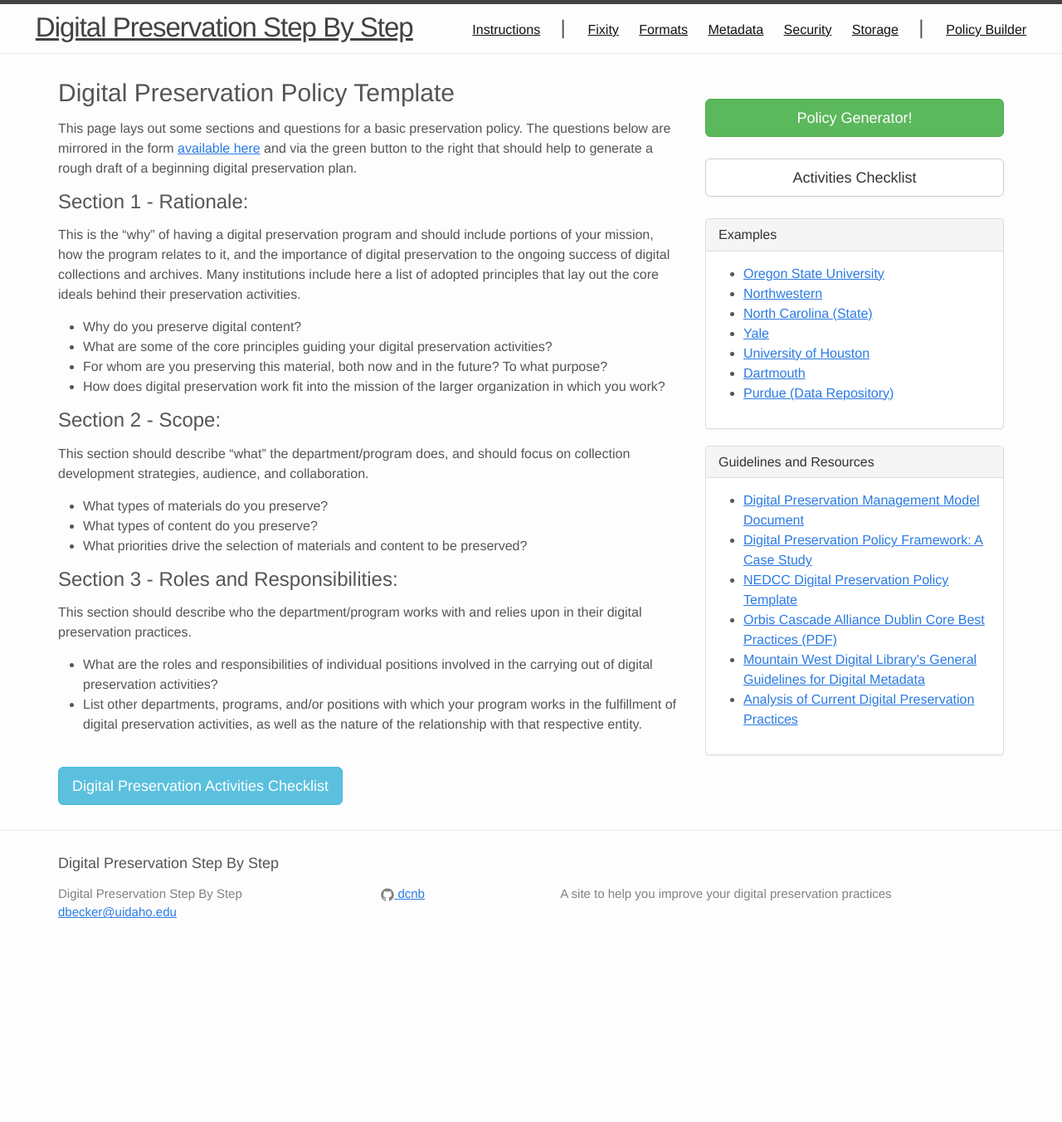
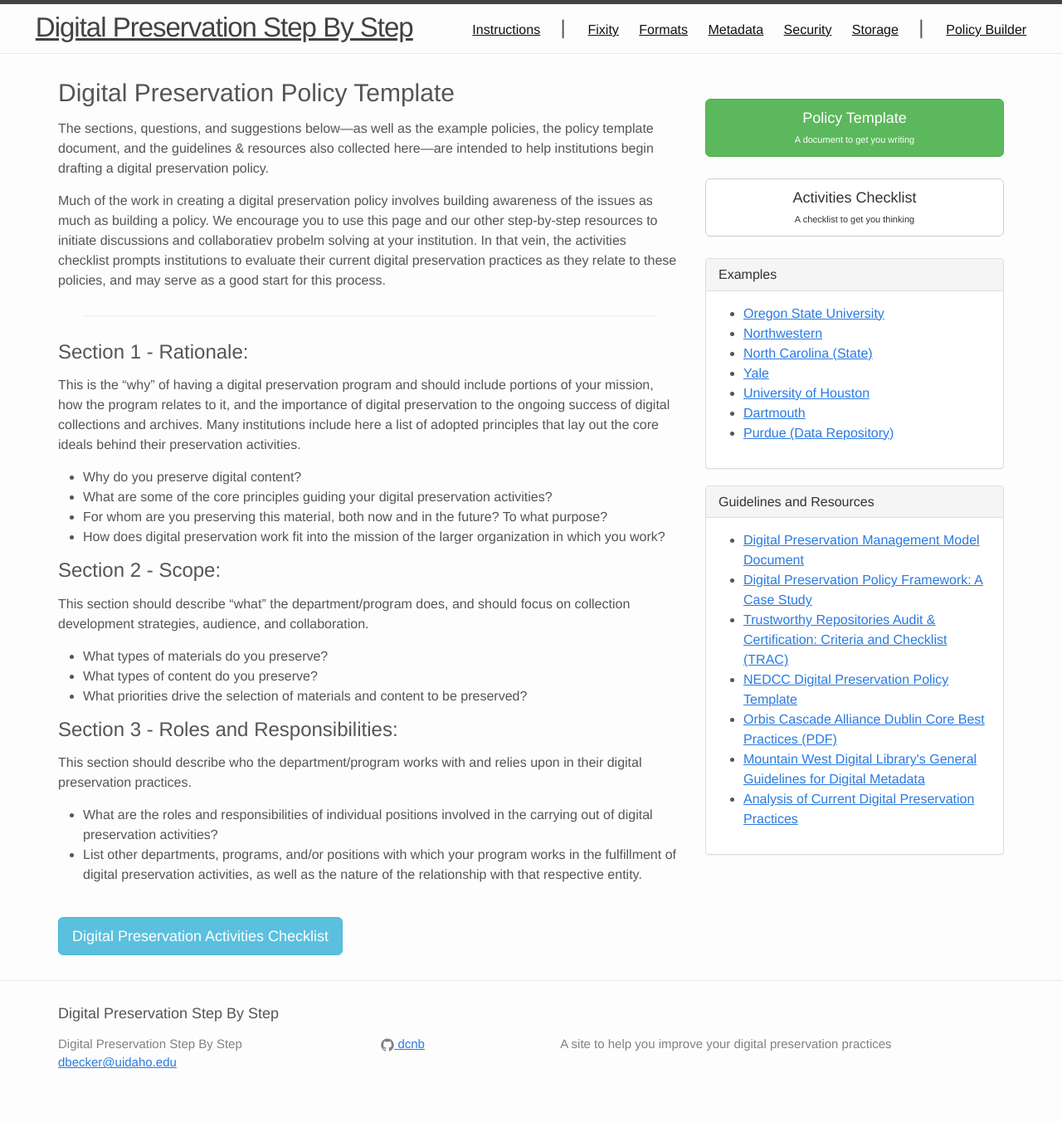
Before and after one commit to dcnb/digprezsteps, a Jekyll site: the page built from policy.md, in a window 1280 px wide. Shown: the whole page at 83% size. Built offline with Jekyll 4.4.1, drawn with Linux system fonts in a browser that asks for light colours; before the commit the page ends 1171 px from its top, so only the background shows below that.

Commit message:
Update resources with TRAC and plan page intro; changed to tempalte docs from forms

```diff
--- a/_data/plan.yml
+++ b/_data/plan.yml
@@ -3,6 +3,9 @@
   description:
 - title: "Digital Preservation Policy Framework: A Case Study"
   url: http://er.educause.edu/articles/2014/7/digital-preservation-policy-framework-a-case-study
+  description:
+- title: "Trustworthy Repositories Audit & Certification: Criteria and Checklist (TRAC)"
+  url: http://www.crl.edu/archiving-preservation/digital-archives/metrics-assessing-and-certifying/trac
   description:
 - title: NEDCC Digital Preservation Policy Template
   url: https://www.nedcc.org/assets/media/documents/SoDAExerciseToolkit.pdf
--- a/_includes/metadata/step1.html
+++ b/_includes/metadata/step1.html
@@ -1,7 +1,6 @@
 <ol>
 <li>Create your digital object inventory &ndash; Conduct a high level overview of digital assets (including born-digital content!), capturing the following information (an <a href="assets/overview_of_digital_assets-Template.xlsx">excel spreadsheet</a> at this point is just fine):
 <br/><br/>
-<a href="assets/laura-sheet.xlsx">Laura's example</a>
 
 <ul>
 <li> Size of existing collection: number of items and storage requirements</li>
--- a/_layouts/plan.html
+++ b/_layouts/plan.html
@@ -16,9 +16,9 @@ layout: default
      </div>
     <div class="col-lg-4 pull-right">
 			<br />
-			<a target="_blank" href="https://docs.google.com/forms/d/e/1FAIpQLSfbI6PxmXgLBai5Bz_SchaZFr5hRijqO7mPGJRoq37VE_DqYg/viewform"><button type="button" class="btn btn-success btn-lg centered col-md-12">Policy Generator!</button></a>
-				<br />	<br /><br /><a target="_blank" href="https://docs.google.com/forms/d/e/1FAIpQLSf3CfHy4TZZWHiLOzmfCFDP2S756sx8bBGGU-7ihVrg05i5kA/viewform?usp=sf_link"><button type="button" class="btn btn-default btn-lg centered col-md-12">Activities Checklist</button></a>
-						<br />		<br />	<br />
+			<a target="_blank" href="assets/DigitalPreservationPolicyTemplate.rtf"><button type="button" class="btn btn-success btn-lg centered col-md-12">Policy Template <br/><span style="font-size:11px;">A document to get you writing</span></button></a>
+				<br />	<br />	<br /><br /><a target="_blank" href="assets/DigitalPreservationActivitiesChecklist.rtf"><button type="button" class="btn btn-default btn-lg centered col-md-12">Activities Checklist<br/><span style="font-size:11px;">A checklist to get you thinking</span></button></a>
+						<br />		<br />	<br />	<br />
  <div class="panel panel-default ">
   <div class="panel-heading">
 		<h3 class="panel-title">Examples</h3>
--- a/policy.md
+++ b/policy.md
@@ -5,8 +5,10 @@ path: policty
 ---
 
 ## Digital Preservation Policy Template
+The sections, questions, and suggestions below&mdash;as well as the example policies, the policy template document, and the guidelines & resources also collected here&mdash;are intended to help institutions begin drafting a digital preservation policy.
 
-This page lays out some sections and questions for a basic preservation policy. The questions below are mirrored in the form <a target="_blank" href="https://docs.google.com/forms/d/e/1FAIpQLSfbI6PxmXgLBai5Bz_SchaZFr5hRijqO7mPGJRoq37VE_DqYg/viewform">available here</a> and via the green button to the right that should help to generate a rough draft of a beginning digital preservation plan.
+Much of the work in creating a digital preservation policy involves building awareness of the issues as much as building a policy. We encourage you to use this page and our other step-by-step resources to initiate discussions and collaboratiev probelm solving at your institution. In that vein, the activities checklist prompts institutions to evaluate their current digital preservation practices as they relate to these policies, and may serve as a good start for this process.
+<hr />
 
 ### Section 1 - Rationale:
 
```
Also changed, not shown: 2 other files.
